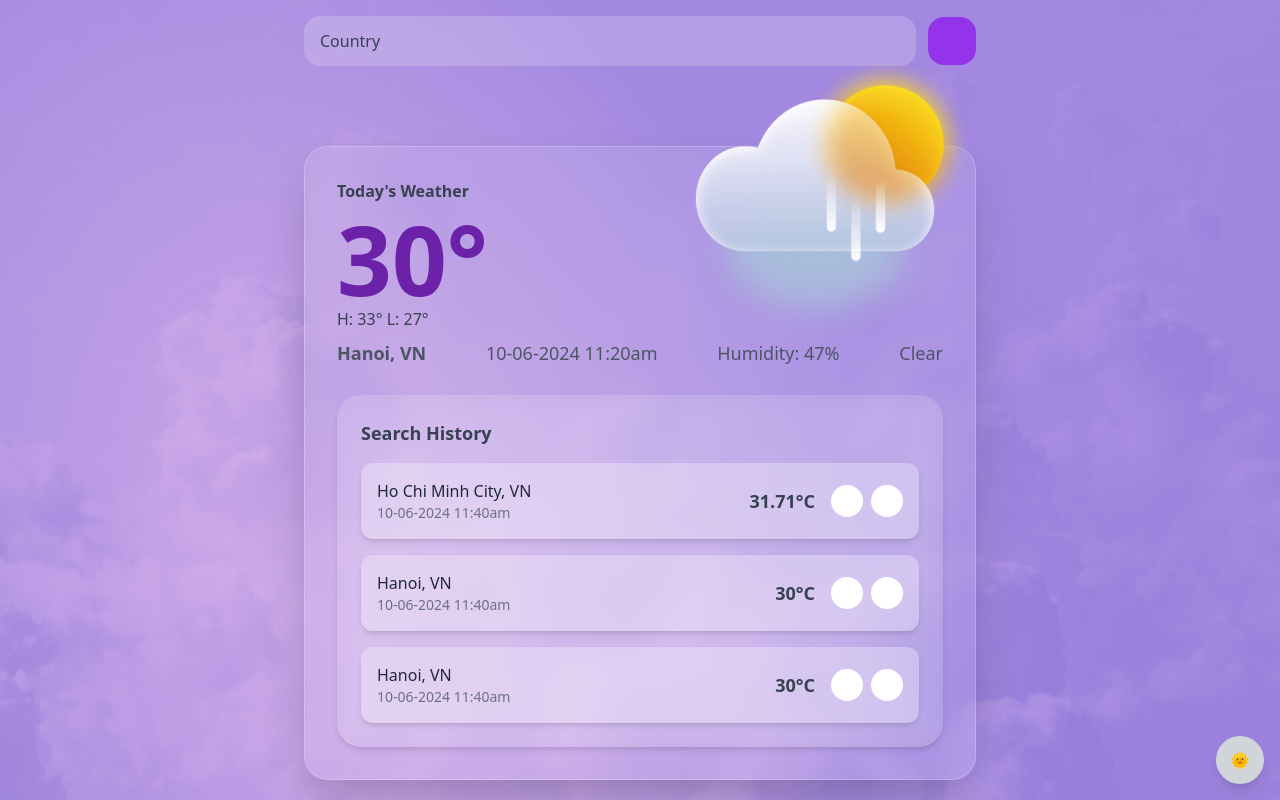
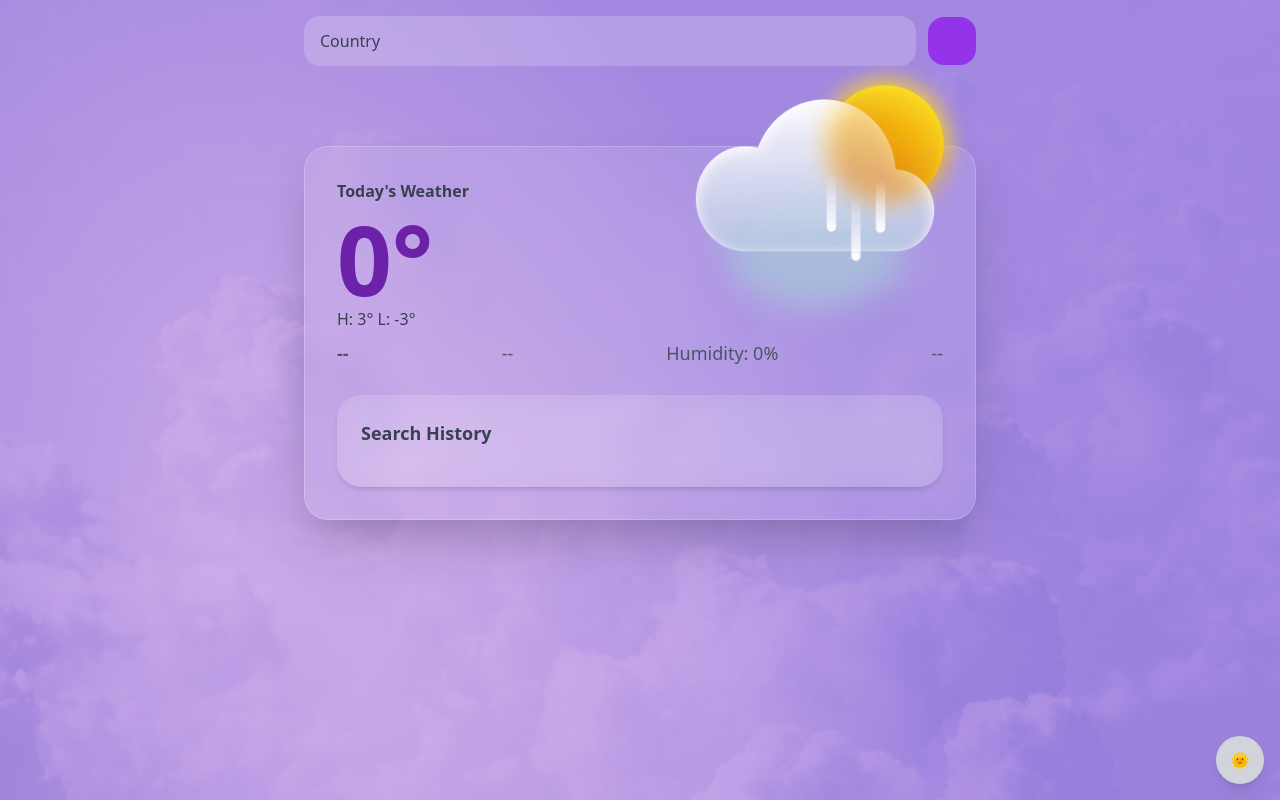
Before and after one commit to dangquangvn/weather-app, a React (Vite) app: page / in a window 1280 px wide. Built offline with nearby package versions, Linux system fonts and the light colour scheme.

Commit message:
:art: Create app context

```diff
--- a/src/App.tsx
+++ b/src/App.tsx
@@ -7,6 +7,7 @@ import SearchBar from './components/SearchBar'
 import SearchHistory from './components/SearchHistory'
 import { WeatherData } from './@types'
 import ThemeSwitcher from './components/ThemeSwitcher'
+import { useSearch } from './contexts/SearchContext'
 
 const WEATHER_MOCK_DATA: WeatherData = {
   temperature: 30,
@@ -49,36 +50,16 @@ const HISTORY_MOCK_DATA: WeatherData[] = [
 ]
 
 function App() {
-  const [weatherData, setWeatherData] = useState<WeatherData | null>(WEATHER_MOCK_DATA)
-  console.log('🚀TCL: - file: App.tsx:12 - weatherData:', weatherData)
-  const [history, setHistory] = useState<WeatherData[]>(HISTORY_MOCK_DATA)
-  console.log('🚀TCL: - file: App.tsx:24 - history:', history)
-
-  const handleSearchSubmit = (data: WeatherData) => {
-    setWeatherData(data)
-    setHistory([data, ...history])
-  }
-
-  // return (
-  //   <div className="min-h-screen bg-purple-200 p-6">
-  //     <div className="max-w-lg mx-auto bg-white rounded-xl shadow-lg p-8">
-  //       <SearchBar onSearchSubmit={handleSearchSubmit} />
-  //       {weatherData && <WeatherDisplay weatherData={weatherData} />}
-  //       <SearchHistory history={history} />
-  //     </div>
-  //   </div>
-  // );
   return (
-    // <div className="min-h-screen flex items-center justify-center bg-purple-300">
-    <div className="min-h-screen w-screen bg-[url('./assets/bg-light.png')] bg-cover bg-center dark:bg-[url('./assets/bg-dark.png')]">
-      <div className='container mx-auto flex flex-col items-center space-y-20 px-4 pt-4'>
+    <div className="relative min-h-screen w-screen bg-[url('./assets/bg-light.png')] bg-cover bg-center dark:bg-[url('./assets/bg-dark.png')]">
+      <div className='container mx-auto flex min-h-screen flex-col items-center space-y-20 px-4 pt-4'>
         <div className='w-full max-w-2xl'>
-          <SearchBar onSearchSubmit={handleSearchSubmit} />
+          <SearchBar />
         </div>
         <div className='relative w-full max-w-2xl rounded-3xl border border-white border-opacity-20 bg-white bg-opacity-10 p-8 shadow-2xl backdrop-blur-md dark:border-gray-600 dark:bg-gray-800 dark:bg-opacity-40 dark:shadow-2xl'>
-          {weatherData && <WeatherDisplay weatherData={weatherData} />}
+          <WeatherDisplay />
           <div className='mt-7'>
-            <SearchHistory history={history} />
+            <SearchHistory />
           </div>
         </div>
       </div>
--- a/src/components/HistoryItem.tsx
+++ b/src/components/HistoryItem.tsx
@@ -1,11 +1,13 @@
 import React from 'react'
 import { WeatherData } from '../@types'
+import { useSearch } from '../contexts/SearchContext'
 
 interface HistoryItemProps {
   item: WeatherData
 }
 
 const HistoryItem: React.FC<HistoryItemProps> = ({ item }) => {
+  const { handleSearchSubmit } = useSearch()
   return (
     <li className='flex items-center justify-between rounded-xl bg-white bg-opacity-30 p-4 shadow-md dark:bg-gray-800 dark:bg-opacity-70 dark:text-gray-300'>
       {/* Left side: Location and Date */}
@@ -21,7 +23,7 @@ const HistoryItem: React.FC<HistoryItemProps> = ({ item }) => {
         <div className='flex space-x-2 text-gray-600'>
           <button
             className='flex h-8 w-8 items-center justify-center rounded-full bg-white transition duration-200 ease-in-out hover:border-gray-200 hover:bg-gray-200 focus:outline-none active:scale-75'
-            onClick={() => console.log(`Search ${item.location}`)}
+            onClick={() => handleSearchSubmit(item.location)}
           >
             <span className='icon-[mdi--search] flex-shrink-0' />
           </button>
--- a/src/components/SearchHistory.tsx
+++ b/src/components/SearchHistory.tsx
@@ -1,12 +1,10 @@
 import React from 'react'
-import { WeatherData } from '../@types'
 import HistoryItem from './HistoryItem'
+import { useSearch } from '../contexts/SearchContext'
 
-interface SearchHistoryProps {
-  history: WeatherData[]
-}
+const SearchHistory: React.FC = () => {
+  const { history } = useSearch()
 
-const SearchHistory: React.FC<SearchHistoryProps> = ({ history }) => {
   return (
     <div className='rounded-3xl bg-white bg-opacity-10 p-6 shadow-md backdrop-blur-md dark:border-gray-900 dark:bg-gray-600 dark:bg-opacity-10 dark:text-gray-300'>
       <h2 className='mb-4 text-lg font-bold text-gray-700 dark:text-gray-200'>Search History</h2>
--- a/src/components/ThemeSwitcher.tsx
+++ b/src/components/ThemeSwitcher.tsx
@@ -23,7 +23,7 @@ const ThemeSwitcher: React.FC = () => {
   return (
     <button
       onClick={toggleTheme}
-      className='absolute bottom-4 right-4 h-12 w-12 rounded-full bg-gray-300 shadow-lg transition-colors duration-300 ease-in-out hover:bg-gray-400 dark:bg-gray-700 dark:hover:bg-gray-600'
+      className='fixed bottom-4 right-4 ml-auto h-12 w-12 rounded-full bg-gray-300 shadow-lg transition-colors duration-300 ease-in-out hover:bg-gray-400 dark:bg-gray-700 dark:hover:bg-gray-600'
     >
       {theme === 'light' ? '🌞' : '🌜'}
     </button>
--- a/src/components/WeatherDisplay.tsx
+++ b/src/components/WeatherDisplay.tsx
@@ -1,26 +1,16 @@
-import { WeatherData } from '../@types'
 import sunImage from '../assets/sun.png'
 import React from 'react'
+import { useSearch } from '../contexts/SearchContext'
 
-interface WeatherDisplayProps {
-  weatherData: WeatherData
-}
+const WeatherDisplay: React.FC = () => {
+  const { weatherData } = useSearch()
 
-const WeatherDisplay: React.FC<WeatherDisplayProps> = ({ weatherData }) => {
-  // return (
-  //   <div className='mb-4 rounded-md bg-purple-100 p-6 text-center shadow-md'>
-  //     <div className='text-5xl font-bold text-purple-600'>{weatherData.temperature}&deg;</div>
-  //     {/* <div className='text-5xl font-bold text-purple-600'>{weatherData.temperature}°</div> */}
-  //     <div className='text-lg text-gray-600'>{weatherData.location}</div>
-  //     <div className='text-sm text-gray-500'>Date: {weatherData.date}</div>
-  //     <div className='mt-4 text-sm text-gray-600'>Humidity: {weatherData.humidity}%</div>
-  //     <div className='text-lg text-purple-500'>{weatherData.weatherType}</div>
-  //   </div>
-  // )
+  if (!weatherData) {
+    return <h1>Error</h1>
+  }
 
   return (
     <div className='weather__info relative'>
-      {/* <div className='relative mx-auto mb-4 flex max-w-md items-center justify-between rounded-3xl bg-purple-100 p-8 text-center shadow-md'> */}
       {/* Left Section with Temperature and Info */}
       <div className='weather__text flex flex-col'>
         <p className='mb-2 font-semibold text-gray-700 dark:text-gray-300'>Today's Weather</p>
@@ -42,7 +32,6 @@ const WeatherDisplay: React.FC<WeatherDisplayProps> = ({ weatherData }) => {
       </div>
 
       {/* Right Section with Sun/Cloud Image */}
-      {/* <div className='weather__img absolute -top-1/3 right-[0%] h-72 w-72'> */}
       <div className='weather__img absolute -right-[5%] -top-[65%] h-72 w-72'>
         <img src={sunImage} alt='Sun and Clouds' className='h-full w-full object-contain' />
       </div>
--- a/src/contexts/SearchContext.tsx
+++ b/src/contexts/SearchContext.tsx
@@ -1,25 +1,51 @@
 import React, { createContext, useContext, useState } from 'react'
 import { WeatherData } from '../@types'
+import { fetchWeatherByCity } from '../api/weather.api'
 
 interface SearchContextProps {
   weatherData: WeatherData | null
   history: WeatherData[]
-  handleSearchSubmit: (data: WeatherData) => void
+  error: string | null
+  //   handleSearchSubmit: (data: WeatherData) => void
+  handleSearchSubmit: (city: string) => void
+}
+
+const defaultWeatherData: WeatherData = {
+  temperature: 0,
+  humidity: 0,
+  location: '--',
+  weatherType: '--',
+  date: '--',
+  temperature_max: 0,
+  temperature_min: 0
 }
 
 const SearchContext = createContext<SearchContextProps | undefined>(undefined)
 
 export const SearchProvider: React.FC<{ children: React.ReactNode }> = ({ children }) => {
-  const [weatherData, setWeatherData] = useState<WeatherData | null>(null)
+  const [weatherData, setWeatherData] = useState<WeatherData>(defaultWeatherData)
   const [history, setHistory] = useState<WeatherData[]>([])
+  const [error, setError] = useState<string | null>(null)
 
-  const handleSearchSubmit = (data: WeatherData) => {
-    setWeatherData(data)
-    setHistory([data, ...history])
+  const handleSearchSubmit = async (city: string) => {
+    try {
+      const data = await fetchWeatherByCity(city)
+      if (data) {
+        setWeatherData(data)
+        setHistory([data, ...history])
+      } else {
+        setError('City not found')
+      }
+    } catch (error) {
+      console.error('Error fetching weather data', error)
+      setError('City not found')
+    }
   }
 
   return (
-    <SearchContext.Provider value={{ weatherData, history, handleSearchSubmit }}>{children}</SearchContext.Provider>
+    <SearchContext.Provider value={{ weatherData, history, handleSearchSubmit, error }}>
+      {children}
+    </SearchContext.Provider>
   )
 }
 
--- a/src/main.tsx
+++ b/src/main.tsx
@@ -2,9 +2,12 @@ import { StrictMode } from 'react'
 import { createRoot } from 'react-dom/client'
 import App from './App.tsx'
 import './index.css'
+import { SearchProvider } from './contexts/SearchContext.tsx'
 
 createRoot(document.getElementById('root')!).render(
   <StrictMode>
-    <App />
-  </StrictMode>,
+    <SearchProvider>
+      <App />
+    </SearchProvider>
+  </StrictMode>
 )
```
Also changed, not shown: src/components/SearchBar.tsx (+9 -22 lines).
